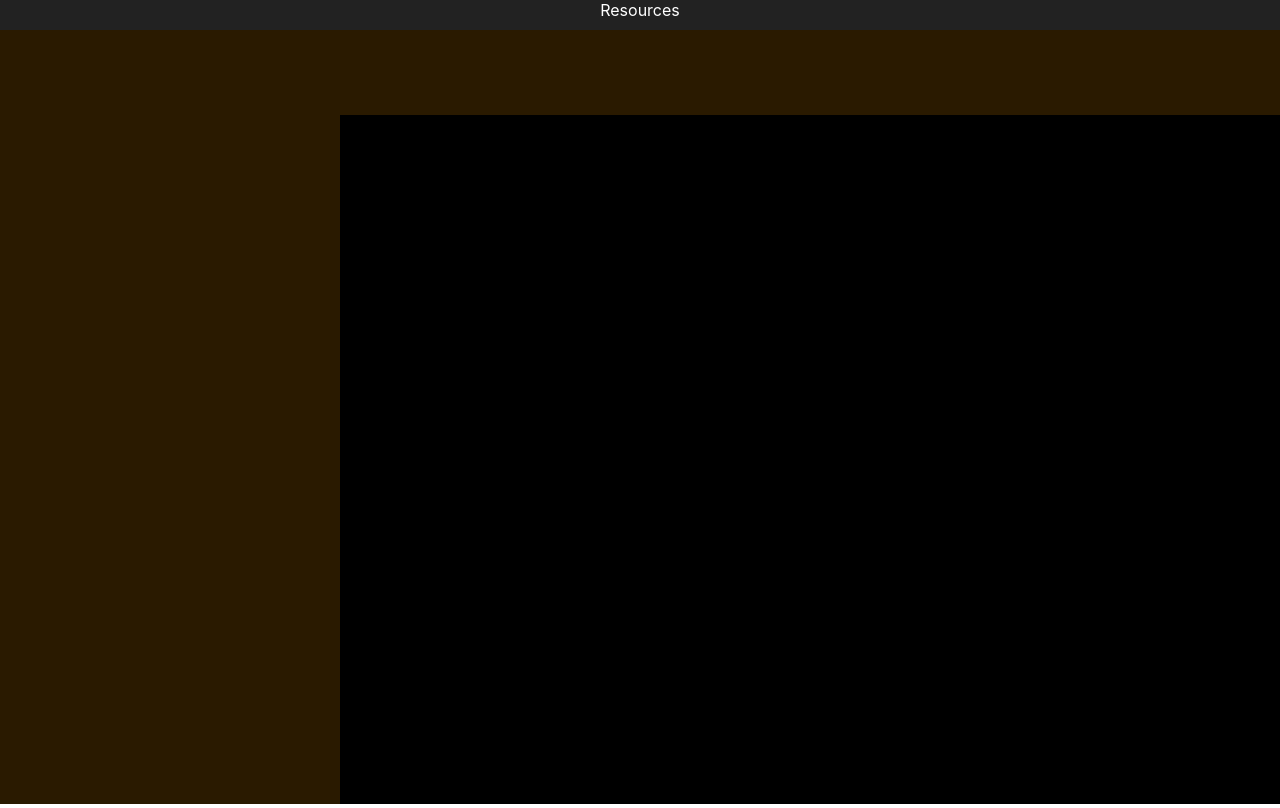
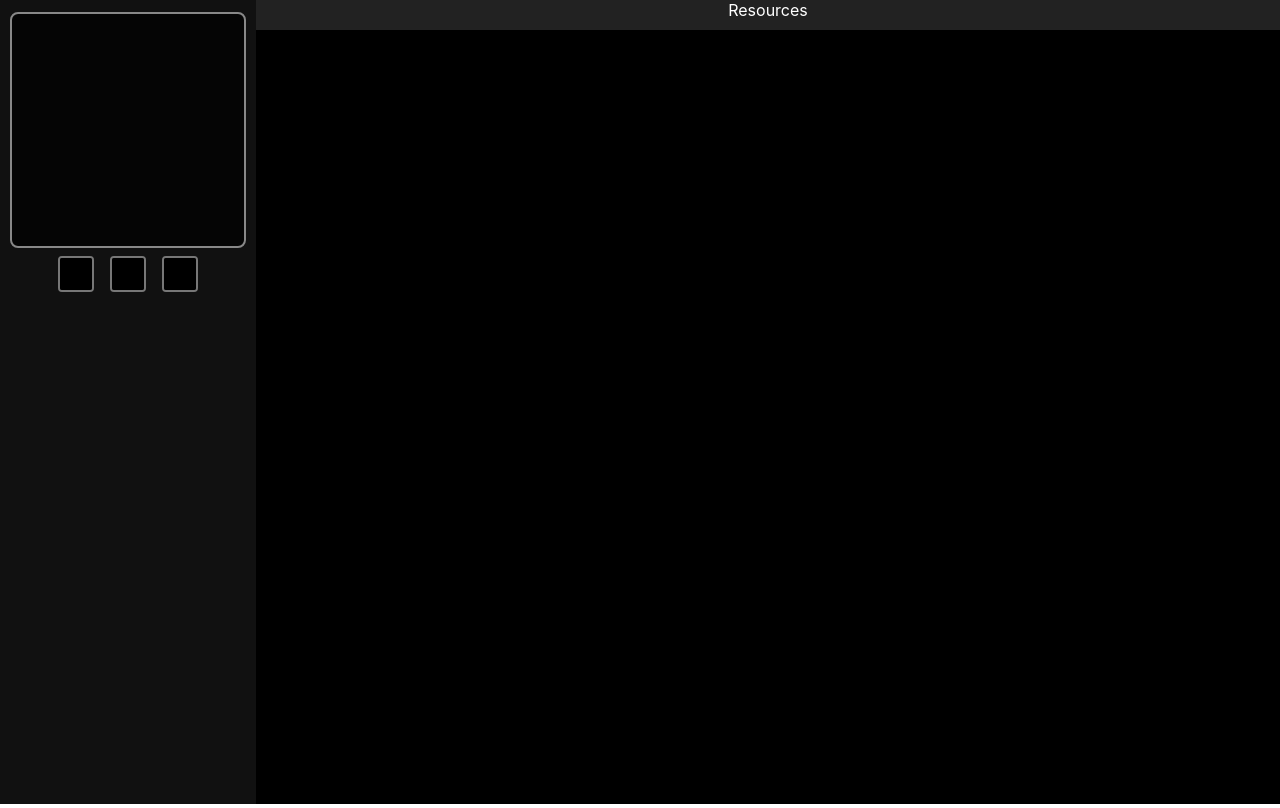
Before and after one commit to JakubekWeg/wc2, a React (Create React App) app: page / in a window 1280 px wide. Built offline with nearby package versions, Linux system fonts and the light colour scheme.

Commit message:
Implemented an editor that that supports multiple mouse buttons

```diff
--- a/src/game/camera.ts
+++ b/src/game/camera.ts
@@ -26,8 +26,8 @@ export interface Camera {
 }
 
 export class CameraImpl implements Camera {
-	centerX: number = 300
-	centerY: number = 300
+	centerX: number = 600
+	centerY: number = 600
 	scale: number = 1
 
 	private movingLeft = 0
--- a/src/game/ecs/terrain.ts
+++ b/src/game/ecs/terrain.ts
@@ -25,26 +25,19 @@ export enum Variant {
 	DarkWater = 5,
 }
 
+export const TILE_SET_WIDTH = 512 / 32
+
+// noinspection SuspiciousTypeOfGuard
+export const allVariants: Variant[] = Array.from(Object.values(Variant)).filter(it => typeof it === 'number') as Variant[]
 
 type RandomIndexProducer = () => number
 const makeRandomProducer = (start: number): (count: number) => RandomIndexProducer => {
-	// switch (count) {
-	// 	case 1:
-	// 		return () => start
-	// 	case 2:
-	// 		return () => start + Math.random() * 2 | 0
-	// 		//return () => start + 1
-	// case 3:
-	// 	return () => start + Math.random() * 3 | 0
-	// //	return () => start + 2
-	// default:
-	// 	throw new Error(`makeRandomProducer: invalid count ${count}`)
-	// }
 	let current = start
 	return (count: number) => {
 		let myCurrent = current
 		current += count
-		return () => myCurrent + 0.6 * count | 0
+		// return () => myCurrent + Math.random() * count | 0
+		return () => myCurrent
 	}
 }
 
@@ -173,6 +166,13 @@ const initTextureIndexes = () => {
 }
 initTextureIndexes()
 
+export const getFullTextureOfVariant = (v: Variant): RandomIndexProducer => {
+	const textureProducer = textureIndexes.get(((v * 10 + v) * 10 + v) * 10 + v)
+	if (textureProducer === undefined)
+		throw new Error(`Unknown variant ${v}`)
+	return textureProducer
+}
+
 export class TerrainSystem {
 	private readonly points: Variant[] = []
 	private readonly pointsSize = this.tilesSize + 1
@@ -187,7 +187,7 @@ export class TerrainSystem {
 				// let index = GRASS_VARIANT_START_INDEX + 8 * 16 - 10
 				// if (Math.random() < 0.5)
 				// 	index++
-				this.points[i * pointsSize + j] = Variant.Dirt
+				this.points[i * pointsSize + j] = Variant.Grass
 			}
 		}
 	}
@@ -342,6 +342,10 @@ export class TerrainSystem {
 		this.layerTerrain.markChunkDirty(pX + 2, pY - 2)
 	}
 
+	isValidTile(x: number, y: number): boolean {
+		return !(x < 0 || x >= this.pointsSize || y < 0 || y >= this.pointsSize)
+	}
+
 	setVariantForTile(tileX: number, tileY: number, v: Variant) {
 		this.setVariantForPoint(tileX, tileY, v)
 		this.setVariantForPoint(tileX, tileY + 1, v)
@@ -350,7 +354,6 @@ export class TerrainSystem {
 	}
 
 	public readonly layerDrawCallback = (ctx: CanvasRenderingContext2D, chunkX: number, chunkY: number) => {
-		const TILE_SET_WIDTH = 512 / 32
 		const image = this.image
 
 		for (let x = 0; x < CHUNK_TILE_SIZE; x++) {
--- a/src/ui/App.css
+++ b/src/ui/App.css
@@ -5,7 +5,9 @@
     color: white;
     display: grid;
     place-items: center;
+    user-select: none;
 }
+
 body {
     margin: 0;
     overflow: hidden;
@@ -19,21 +21,104 @@ body {
     grid-template-areas:
     'left resources-bar'
     'left game-canvas';
-  /*grid-template-columns: 20vw 1fr;*/
-  grid-template-columns: 0 1fr;
+    grid-template-columns: 20vw 1fr;
+    /*grid-template-columns: 0 1fr;*/
     grid-template-rows: 30px 1fr;
 }
+
 .GameLeftControls {
-  display: grid;
-  place-items: center;
+    display: flex;
+    padding: 8px 2px;
+    justify-content: start;
+    align-items: center;
+    flex-flow: column nowrap;
     background: #111;
     grid-area: left;
 }
+
 .ResourcesMat {
     background: #222;
     grid-area: resources-bar;
 }
+
 .GameCanvas {
     background: orange;
     grid-area: game-canvas;
 }
+
+.Minimap {
+    aspect-ratio: 1 / 1;
+    background: #050505;
+    border: 2px solid #888;
+    margin: 4px;
+    width: 92%;
+    border-radius: 8px;
+}
+
+.MouseActionsParent {
+    display: flex;
+    flex-flow: row;
+    justify-content: center;
+    align-items: center;
+}
+
+.MouseActionIcon {
+    margin: 4px 8px;
+    position: relative;
+}
+
+.MouseActionIcon > .IconCanvas {
+    cursor: pointer;
+    width: 32px;
+    height: 32px;
+}
+
+.MouseActionIcon:hover::before {
+    content: '';
+    position: absolute;
+    top: 0;
+    left: 0;
+    right: 0;
+    bottom: 0;
+    background-color: #00000000;
+    pointer-events: none;
+}
+
+.MouseActionIcon:hover::before {
+    background-color: #00000022;
+}
+
+.MouseActionIcon canvas {
+    border-radius: 4px;
+    border: 2px solid #777;
+}
+
+@keyframes FadeInAnimation {
+    from {
+        opacity: 0;
+    }
+    to {
+        opacity: 1;
+    }
+}
+
+.TileSelector {
+    border: 2px solid #777;
+    z-index: 100;
+    position: absolute;
+    top: -14px;
+    left: -14px;
+    background-color: #151515;
+    display: flex;
+    width: auto;
+    /*grid-auto-flow: column;*/
+    padding: 8px;
+    border-radius: 8px;
+    animation: FadeInAnimation .15s;
+}
+
+.TileSelector > * {
+
+    width: 32px;
+    height: 32px;
+}
--- /dev/null
+++ b/src/ui/game/EditorControls.tsx
@@ -0,0 +1,40 @@
+import React, { useContext, useEffect, useState } from 'react'
+import { Variant } from '../../game/ecs/terrain'
+import { EditorFrontedController, FrontedControllerContext } from './frontend-controller'
+import MouseActionIcon from './MouseActionIcon'
+
+interface Props {
+}
+
+function Component(props: Props) {
+	const controller = useContext(FrontedControllerContext) as EditorFrontedController
+	const [openedIndex, setOpenedIndex] = useState(-1)
+	const [variants, setVariants] = useState<Variant[]>([])
+
+	useEffect(() => {
+		setVariants(controller.variants)
+	}, [controller])
+
+	const picked = (i: number) => (v: Variant) => {
+		setOpenedIndex(-1)
+		controller.variants[i] = v
+		setVariants([...controller.variants])
+	}
+
+	return (
+		<div className="EditorControls">
+			<div className="MouseActionsParent">
+				{
+					variants.map((v, i) => <MouseActionIcon
+						variant={v}
+						key={`${i}`}
+						opened={openedIndex === i}
+						onClicked={() => setOpenedIndex(i)}
+						onPicked={picked(i)}/>)
+				}
+			</div>
+		</div>
+	)
+}
+
+export default Component
--- a/src/ui/game/GameLayout.tsx
+++ b/src/ui/game/GameLayout.tsx
@@ -1,9 +1,10 @@
-import React, { useEffect, useState } from 'react'
+import React, { createContext, useEffect, useState } from 'react'
 import { Camera, CameraDirection, CameraImpl } from '../../game/camera'
 import { Variant } from '../../game/ecs/terrain'
 import { GameInstanceImpl } from '../../game/game-instance'
 import { Renderer } from '../../game/renderer'
 import { LoadMethod } from '../App'
+import { EditorFrontedController, FrontedControllerContext, FrontendController } from './frontend-controller'
 import GameCanvas from './GameCanvas'
 import GameLeftTopControls from './GameLeftControls'
 import ResourcesBar from './ResourcesBar'
@@ -12,12 +13,15 @@ export interface GameComponents {
 	game: GameInstanceImpl
 	camera: Camera
 	renderer: Renderer
+	controller: FrontendController
 }
 
 interface Props {
 	game: GameInstanceImpl
 	reloadRequest: (method: LoadMethod) => void
 }
+
+export const GameContext = createContext<GameInstanceImpl | null>(null)
 
 function Component(props: Props) {
 	const [parts, setGame] = useState<GameComponents>()
@@ -33,6 +37,7 @@ function Component(props: Props) {
 			game,
 			camera,
 			renderer,
+			controller: new EditorFrontedController(game),
 		})
 
 		return () => {
@@ -137,7 +142,6 @@ function Component(props: Props) {
 		return () => parts?.game.stopGame()
 	}, [parts])
 
-
 	if (parts == null)
 		return (<div className="GameLayout">Loading... please wait</div>)
 
@@ -155,49 +159,15 @@ function Component(props: Props) {
 	}
 
 	return (
-		<div className="GameLayout">
-			<GameLeftTopControls/>
-			<ResourcesBar/>
-			<GameCanvas game={parts}
-			            mouseDown={(e) => {
-				            parts?.game.terrain.setVariantForTile(e.tileX, e.tileY, getVariant(e.button))
-			            }
-			            }
-			            mouseMoved={(e) => {
-				            if (e.button !== undefined) {
-					            parts?.game.terrain.setVariantForTile(e.tileX, e.tileY, getVariant(e.button))
-				            }
-			            }
-			            }
-				// tileClicked={(x, y, which: number) => {
-				//     game?.dispatchNextTick(world => {
-				//         if (which === 2) {
-				//             const e = world.spawnEntity('castle') as Entity & TilesIncumbentComponent & PredefinedDrawableComponent & DamageableComponent
-				//             e.mostWestTile = x
-				//             e.mostNorthTile = y
-				//             e.destinationDrawX = x * 32
-				//             e.destinationDrawY = y * 32
-				//             e.myForce = game?.forces.getForce(1)
-				//
-				//             // const e = world.spawnEntity('catapult') as Entity & TilesIncumbentComponent & PredefinedDrawableComponent & DamageableComponent
-				//             // e.mostWestTile = x
-				//             // e.mostNorthTile = y
-				//             // e.destinationDrawX = x * 32 - 20
-				//             // e.destinationDrawY = y * 32 - 20
-				//             // e.myForce = game?.forces.getForce(1)
-				//         } else if (which === 0) {
-				//             const e = world.spawnEntity('elven-archer') as Entity & TilesIncumbentComponent & PredefinedDrawableComponent & DamageableComponent
-				//             e.mostWestTile = x
-				//             e.mostNorthTile = y
-				//             e.destinationDrawX = x * 32 - 20
-				//             e.destinationDrawY = y * 32 - 20
-				//             e.myForce = game?.forces.getForce(2)
-				//         }
-				//     })
-				// }
-				// }
-			/>
-		</div>
+		<GameContext.Provider value={parts.game}>
+			<FrontedControllerContext.Provider value={parts.controller as EditorFrontedController}>
+				<div className="GameLayout">
+					<GameLeftTopControls/>
+					<ResourcesBar/>
+					<GameCanvas game={parts} mouseEvent={e => parts?.controller?.mouseEvent?.(e)}/>
+				</div>
+			</FrontedControllerContext.Provider>
+		</GameContext.Provider>
 	)
 }
 
--- a/src/ui/game/GameLeftControls.tsx
+++ b/src/ui/game/GameLeftControls.tsx
@@ -1,11 +1,21 @@
-import React from 'react'
+import React, { useState } from 'react'
+import { GameInstanceImpl } from '../../game/game-instance'
+import EditorControls from './EditorControls'
+import { FrontendController } from './frontend-controller'
+import Minimap from './Minimap'
 
-function Component() {
+interface Props {
+
+}
+
+function GameLeftControls(props: Props): React.ReactElement {
+
 	return (
 		<div className="GameLeftControls">
-			Left
+			<Minimap/>
+			<EditorControls/>
 		</div>
 	)
 }
 
-export default Component
+export default GameLeftControls
--- /dev/null
+++ b/src/ui/game/Minimap.tsx
@@ -0,0 +1,10 @@
+import React from 'react'
+
+function Component() {
+	return (
+		<div className="Minimap">
+		</div>
+	)
+}
+
+export default Component
--- /dev/null
+++ b/src/ui/game/MouseActionIcon.tsx
@@ -0,0 +1,47 @@
+import React, { useCallback, useContext, useEffect, useRef, useState } from 'react'
+import { getFullTextureOfVariant, TILE_SET_WIDTH, Variant } from '../../game/ecs/terrain'
+import { GameContext } from './GameLayout'
+import TileVariantPicker from './TileVariantPicker'
+
+interface Props {
+	variant: Variant
+	opened: boolean
+	onClicked?(): void
+	onPicked?(v: Variant): void
+}
+
+function Component(props: Props) {
+	const game = useContext(GameContext)
+	const ref = useRef<HTMLCanvasElement>(null)
+
+	useEffect(() => {
+		const canvas = ref.current
+		if (canvas == null) return
+
+		canvas.width = canvas.height = 32
+		const ctx = canvas.getContext('2d', {alpha: false})
+		if (ctx == null) return
+
+		const {image} = game!.resources.getEntry('summer')
+
+		const index = getFullTextureOfVariant(props.variant)()
+		const sx = index % TILE_SET_WIDTH * 32
+		const sy = (index / TILE_SET_WIDTH | 0) * 32
+
+		ctx.drawImage(image,
+			sx, sy,
+			32, 32,
+			0, 0,
+			32, 32)
+	})
+
+	return (
+		<div className="MouseActionIcon" onClick={props.opened ? undefined : props.onClicked}>
+			<canvas className="IconCanvas" ref={ref}>
+			</canvas>
+			{props.opened ? <TileVariantPicker onPicked={props.onPicked}/> : undefined}
+		</div>
+	)
+}
+
+export default Component
--- /dev/null
+++ b/src/ui/game/TileVariantPicker.tsx
@@ -0,0 +1,32 @@
+import React, { ReactElement, useContext, useEffect, useLayoutEffect, useState } from 'react'
+import { allVariants, Variant } from '../../game/ecs/terrain'
+import { GameContext } from './GameLayout'
+import MouseActionIcon from './MouseActionIcon'
+
+interface Props {
+	onPicked?(which: Variant): void
+}
+
+function Component(props: Props) {
+	const game = useContext(GameContext)
+	const [variants, setVariants] = useState<ReactElement[]>([])
+
+	useEffect(() => {
+		setVariants(allVariants.map(v => (
+			<MouseActionIcon
+				opened={false}
+				onClicked={() => props.onPicked?.(v)}
+				variant={v}
+				key={`${v}`}
+			/>
+		)))
+	}, [game])
+
+	return (
+		<div className="TileSelector">
+			{variants}
+		</div>
+	)
+}
+
+export default Component
--- /dev/null
+++ b/src/ui/game/frontend-controller.ts
@@ -0,0 +1,38 @@
+import React from 'react'
+import { Variant } from '../../game/ecs/terrain'
+import { GameInstanceImpl } from '../../game/game-instance'
+import { CanvasMouseEvent } from './GameCanvas'
+
+export interface FrontendController {
+	readonly game: GameInstanceImpl
+
+	mouseEvent(e: CanvasMouseEvent): void
+}
+
+export const FrontedControllerContext = React.createContext<FrontendController>({} as unknown as FrontendController)
+
+export class EditorFrontedController implements FrontendController {
+	public readonly variants: Variant[]
+	private lastTileX: number = -1
+	private lastTileY: number = -1
+
+	constructor(public readonly game: GameInstanceImpl) {
+		this.variants = [Variant.Grass, Variant.Dirt, Variant.Water]
+		// setInterval(() => console.log(this, this.variants), 1000)
+	}
+
+	mouseEvent(e: CanvasMouseEvent) {
+		if (e.button === undefined)
+			return
+		if (e.tileX === this.lastTileX && e.tileY === this.lastTileY && e.type === 'move')
+			return
+
+		this.lastTileX = e.tileX
+		this.lastTileY = e.tileY
+		const variant = this.variants[e.button]
+		if (variant === undefined)
+			return
+
+		this.game.terrain.setVariantForTile(e.tileX, e.tileY, variant)
+	}
+}
```
Also changed, not shown: src/ui/game/GameCanvas.tsx (+17 -10 lines). Lines whose indentation alone changed are shown as unchanged.
